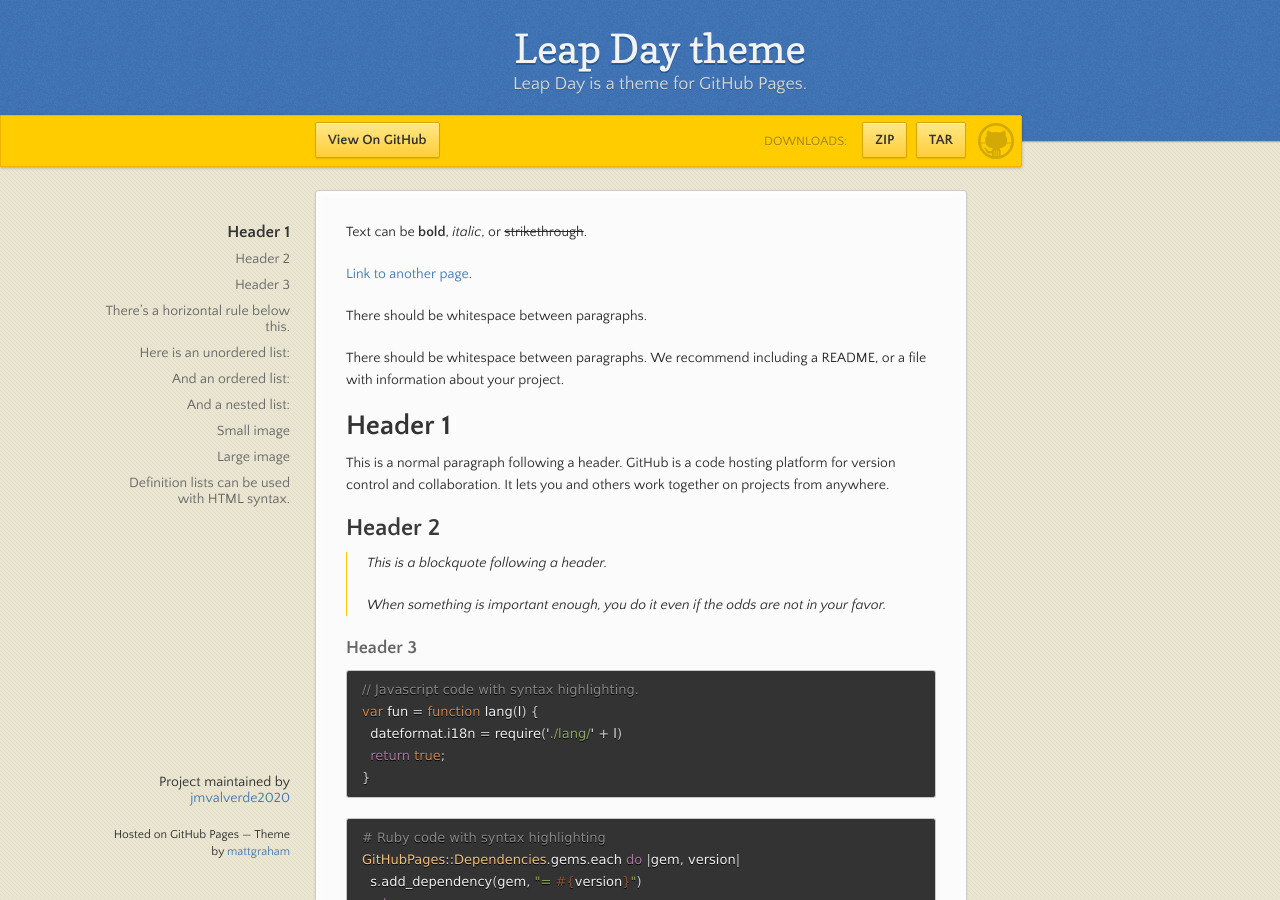
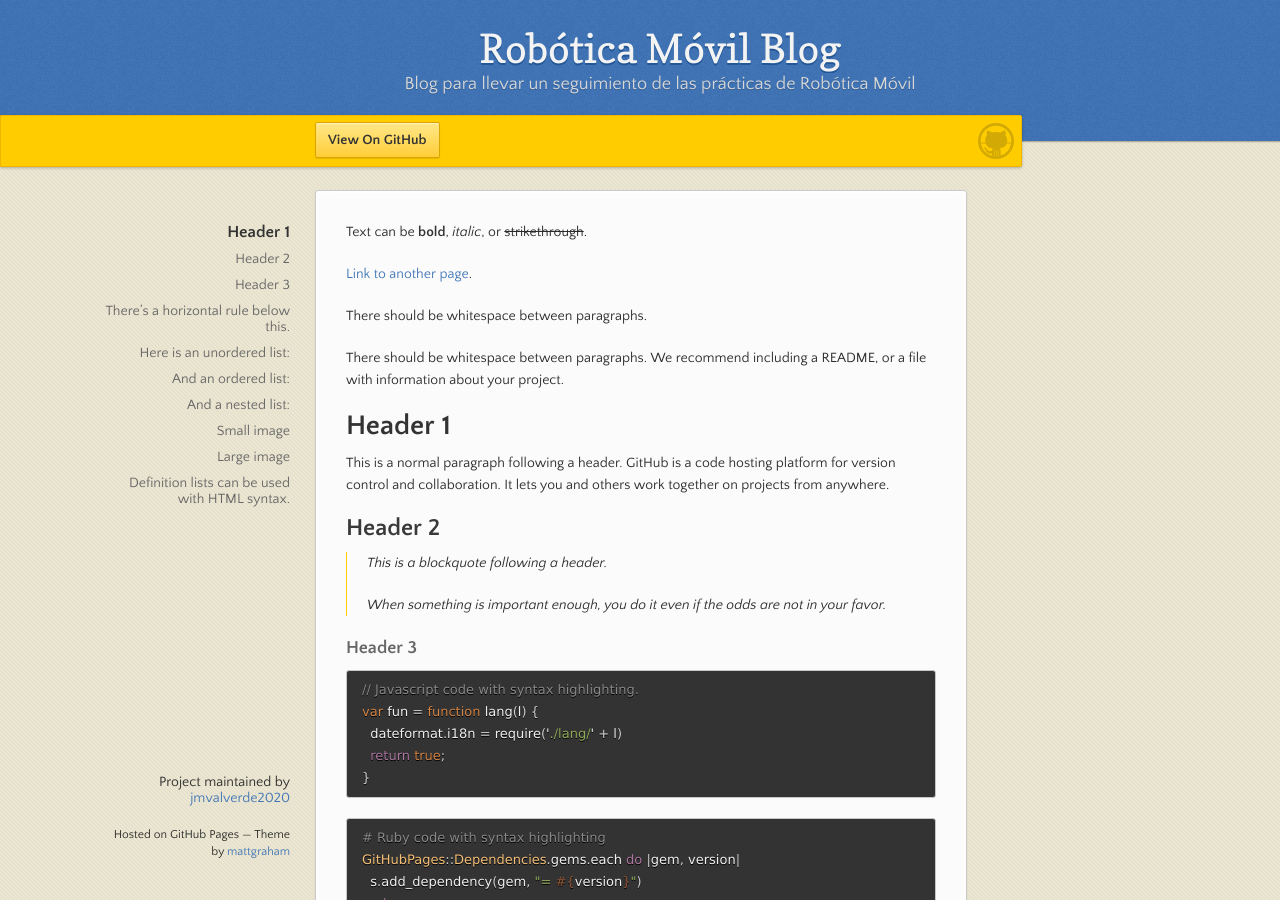
Before and after one commit to jmvalverde2020/robotica_movil_blog, a Jekyll site: the page built from docs/index.md, in a window 1280 px wide and 900 px high. Built offline with Jekyll 4.4.1, drawn with Linux system fonts in a browser that asks for light colours.

Commit message:
Update _config.yml

```diff
--- a/docs/_config.yml
+++ b/docs/_config.yml
@@ -1,5 +1,3 @@
-title: Leap Day theme
-description: Leap Day is a theme for GitHub Pages.
-show_downloads: true
-google_analytics:
+title: Robótica Móvil Blog
+description: Blog para llevar un seguimiento de las prácticas de Robótica Móvil
 theme: jekyll-theme-leap-day
```
